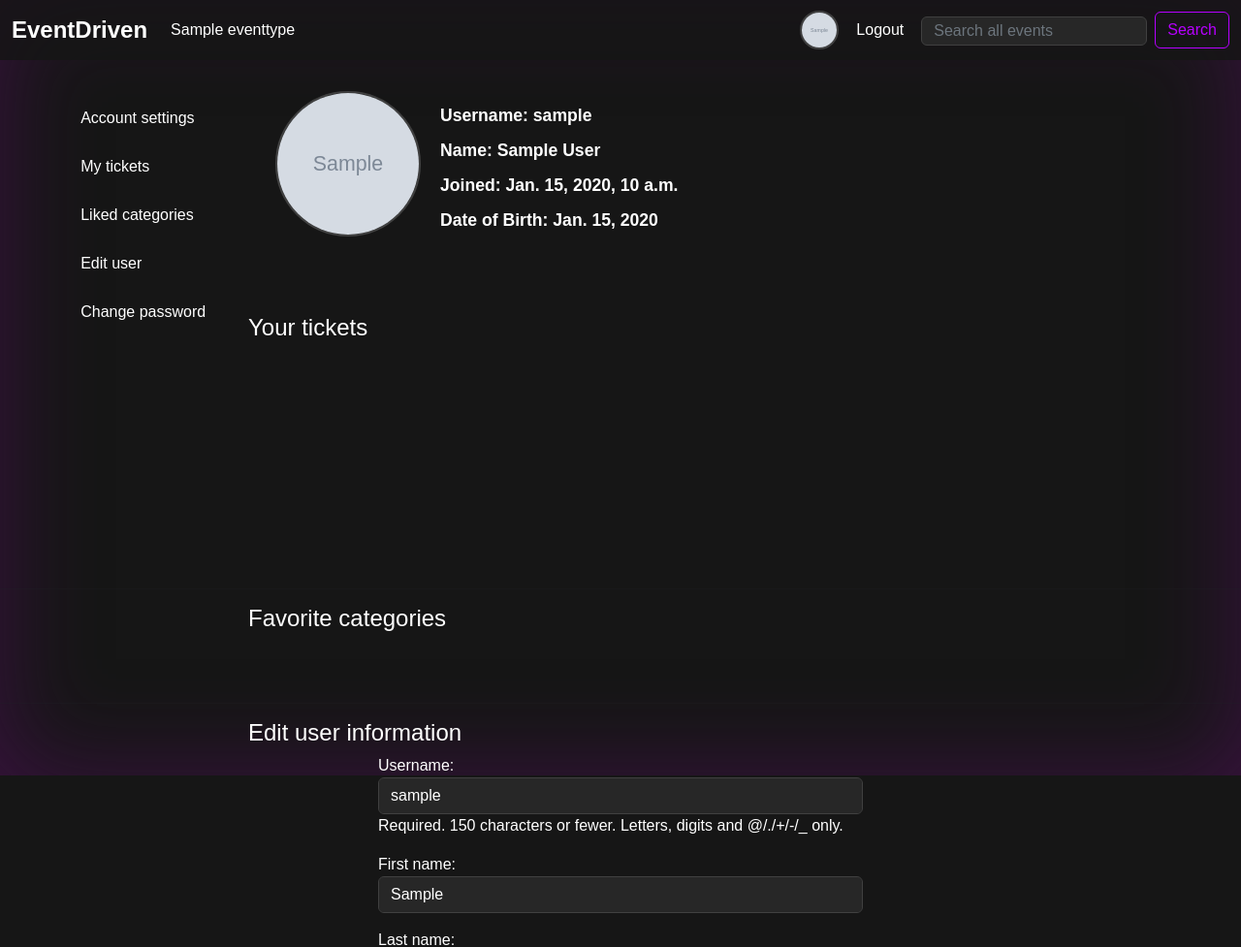
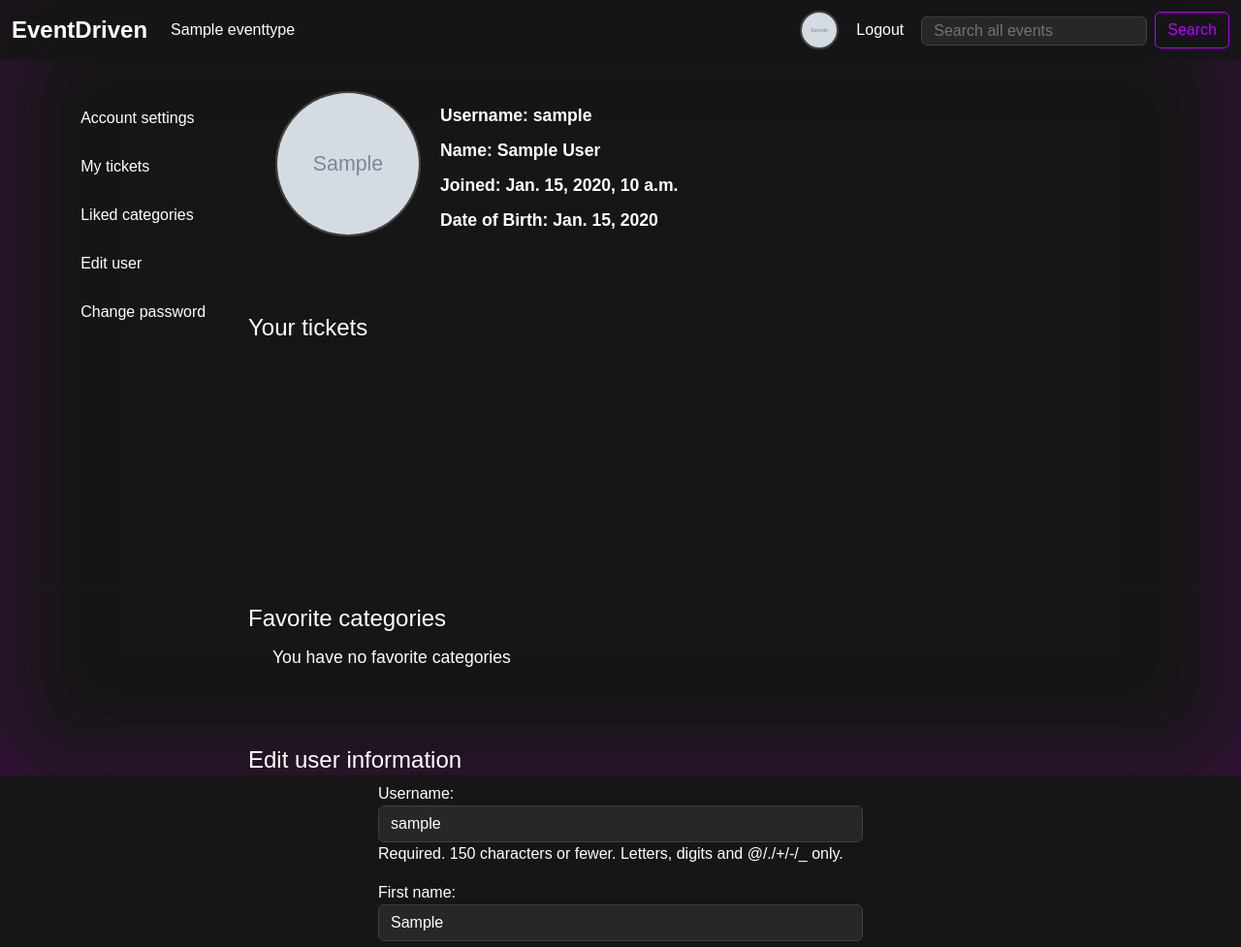
Before and after one commit to Tryggx/EventDriven-verklegt-namsk2, a Django app: page /users/edituser in a window 1280 px wide. Shown: the top 977 px of the page at 97% size. Run offline with Django 4.2, Linux system fonts and the light colour scheme; a user stored in the database is signed in; tables that the repository leaves empty hold one stand-in row (values such as "Sample post"); grey boxes marked "Sample" are stand-in pictures.

Commit message:
Changed favorite categories to show 'No favorite categories'

```diff
--- a/EventDriven/templates/user/userprofile.html
+++ b/EventDriven/templates/user/userprofile.html
@@ -100,9 +100,13 @@
         <hr>
         <div id="3" class="white center">
              <h4> Favorite categories </h4>
+            {% if likes|length >= 1 %}
             {% for like in likes %}
                 <h1 class="likes"> - {{ like.likestype }} </h1>
             {% endfor %}
+            {% else %}
+                <h1 class="likes"> You have no favorite categories </h1>
+            {% endif %}
         <br><br>
 
         </div>
```
